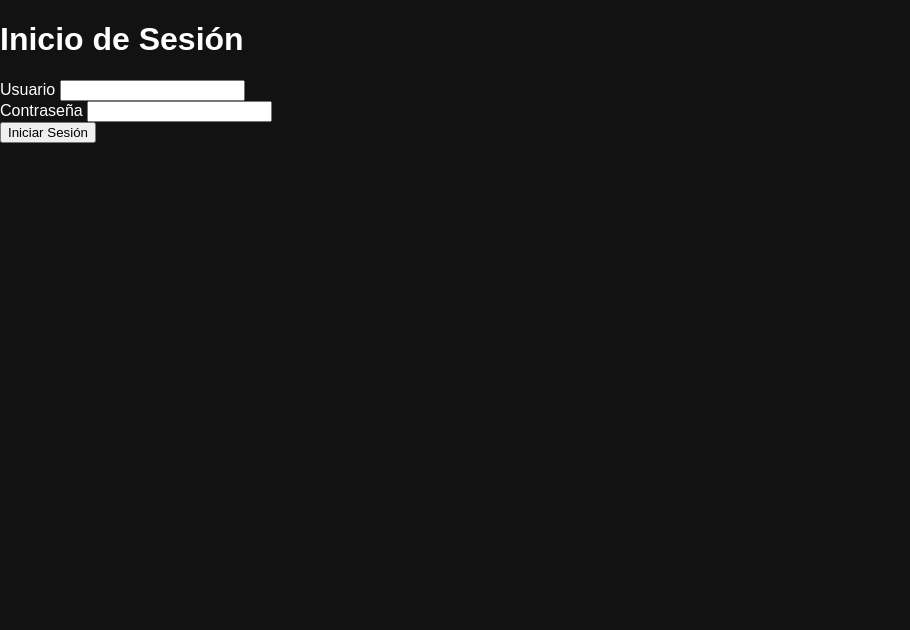
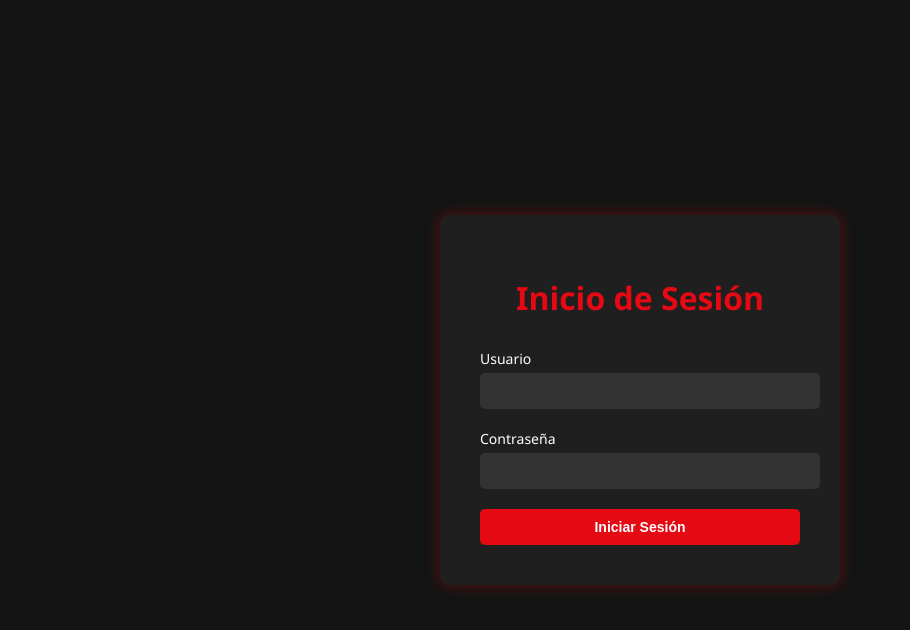
Before and after one commit to Tihago-bit/Pagina_Proyecto, a plain HTML site: page index.html in a window 1280 px wide. Shown: the whole page, without its empty margins (0-910 px from the left). Drawn offline with Linux system fonts and the light colour scheme.

Commit message:
Update Inicio.css

```diff
--- a/Inicio.css
+++ b/Inicio.css
@@ -1,52 +1,54 @@
 body {
     margin: 0;
-    font-family: Arial, sans-serif;
-    background-color: #121212;
+    font-family: 'Segoe UI', Tahoma, Geneva, Verdana, sans-serif;
+    background-color: #141414;
     color: white;
+    display: flex;
+    justify-content: center;
+    align-items: center;
+    height: 100vh;
 }
 
-header {
-    padding: 20px;
+.Registro {
+    background-color: #1f1f1f;
+    padding: 40px;
+    border-radius: 10px;
+    box-shadow: 0 0 15px rgba(255, 0, 0, 0.3);
+    width: 320px;
     text-align: center;
-    font-size: 24px;
 }
 
-footer {
-    background-color: #222;
-    text-align: center;
-    padding: 10px;
+.Registro h1 {
+    margin-bottom: 30px;
+    color: #e50914;
+}
+
+.Registro label {
+    display: block;
+    margin-bottom: 5px;
+    text-align: left;
     font-size: 14px;
 }
 
-.productos {
-    display: grid;
-    grid-template-columns: repeat(3, 1fr);
-    gap: 40px;
-    padding: 40px;
-    justify-items: center;
+.Registro input {
+    width: 100%;
+    padding: 10px;
+    margin-bottom: 20px;
+    border: none;
+    border-radius: 5px;
+    background-color: #333;
+    color: white;
+    font-size: 14px;
 }
 
-.producto {
-    text-align: center;
+.IniciarSesion button {
+    width: 100%;
+    padding: 10px;
+    background-color: #e50914;
+    color: white;
+    border: none;
+    border-radius: 5px;
+    font-weight: bold;
+    cursor: pointer;
+    font-size: 14px;
 }
-
-.producto img {
-    width: 200px;
-    height: 200px;
-    object-fit: cover;
-    border-radius: 8px;
-    display: block;
-    margin: 0 auto;
-}
-
-.descripcion-link {
-    display: block;
-    margin-top: 8px;
-    color: #ffffff;
-    text-decoration: none;
-    font-weight: bold;
-}
-
-.descripcion-link:hover {
-    text-decoration: underline;
-}
```
